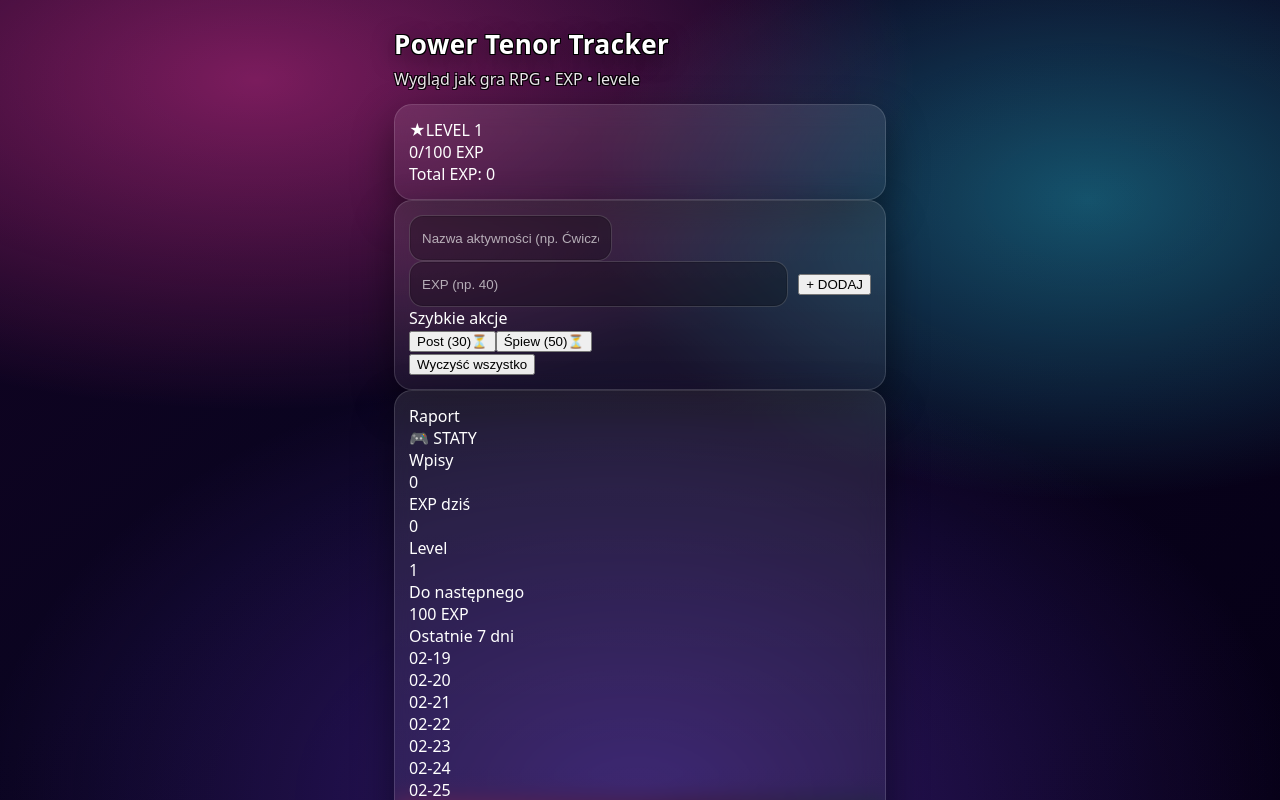
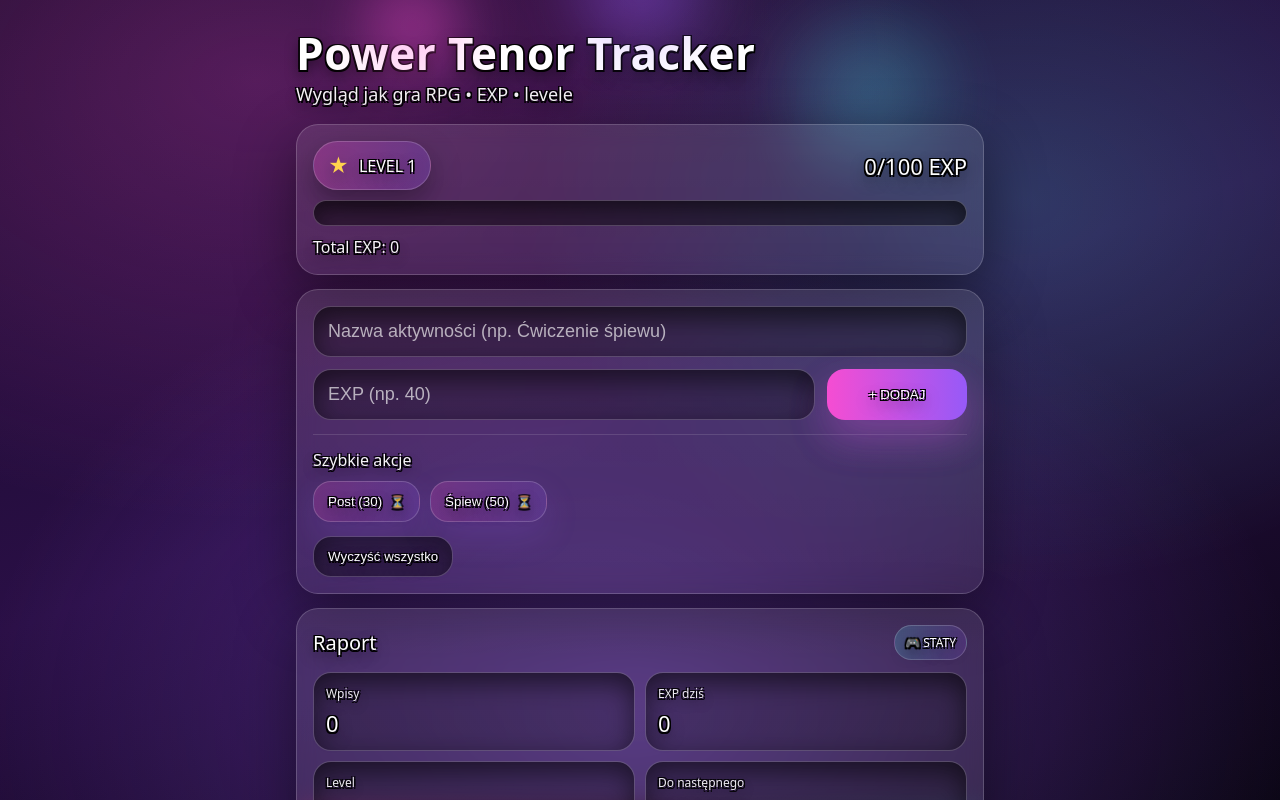
Before and after one commit to Marcinuskryza/power-tenor-tracker, a React (Vite) app: page / in a window 1280 px wide. Shown: the top 800 px of the page. Built offline with nearby package versions, Linux system fonts and the light colour scheme.

Commit message:
Update styles.css

```diff
--- a/src/styles.css
+++ b/src/styles.css
@@ -1,280 +1,437 @@
 :root{
-  --bg1:#2b0a6b;      /* fiolet */
-  --bg2:#ff3aa7;      /* róż */
-  --bg3:#2be7ff;      /* diament/cyjan */
-  --panel: rgba(20, 8, 38, .55);
-  --panel2: rgba(255,255,255,.08);
-  --stroke: #000;
-  --text: #fff;
+  --bg1:#180a2a;
+  --bg2:#2a0f46;
+  --bg3:#0b0615;
 
-  --glowPink: 0 0 18px rgba(255, 58, 167, .55);
-  --glowCyan: 0 0 18px rgba(43, 231, 255, .55);
-  --glowPurple: 0 0 22px rgba(125, 68, 255, .55);
+  --glass: rgba(255,255,255,0.08);
+  --glass2: rgba(255,255,255,0.10);
+  --border: rgba(255,255,255,0.18);
+
+  --pink:#ff4fd8;
+  --violet:#9b5cff;
+  --diamond:#53f6ff;
+
+  --shadow: 0 20px 60px rgba(0,0,0,0.45);
 }
 
 *{ box-sizing:border-box; }
-html,body{ height:100%; }
+html, body { height:100%; }
 body{
   margin:0;
-  font-family: ui-sans-serif, system-ui, -apple-system, Segoe UI, Roboto, Arial;
-  color: var(--text);
-  background: radial-gradient(1200px 600px at 20% 10%, rgba(255,58,167,.45), transparent 55%),
-              radial-gradient(1000px 600px at 85% 25%, rgba(43,231,255,.35), transparent 50%),
-              radial-gradient(1200px 800px at 50% 100%, rgba(125,68,255,.35), transparent 55%),
-              linear-gradient(140deg, #120321, #0a0420 40%, #060016);
-  overflow-x:hidden;
+  font-family: ui-sans-serif, system-ui, -apple-system, Segoe UI, Roboto, "Helvetica Neue", Arial, "Noto Sans", "Liberation Sans";
+  background: radial-gradient(1200px 800px at 20% 10%, rgba(255,79,216,0.25), transparent 55%),
+              radial-gradient(900px 700px at 80% 25%, rgba(83,246,255,0.18), transparent 55%),
+              radial-gradient(1200px 900px at 50% 90%, rgba(155,92,255,0.35), transparent 55%),
+              linear-gradient(160deg, var(--bg1), var(--bg2), var(--bg3));
+  color:#fff;
+}
+
+.stroke{
+  color:#fff;
+  text-shadow:
+    -1.5px -1.5px 0 #000,
+     1.5px -1.5px 0 #000,
+    -1.5px  1.5px 0 #000,
+     1.5px  1.5px 0 #000,
+     0 6px 14px rgba(0,0,0,0.55);
 }
 
 .app{
-  min-height:100%;
-  padding: 18px 14px 28px;
-  max-width: 520px;
+  max-width: 720px;
   margin: 0 auto;
+  padding: 24px 16px 40px;
+  position:relative;
+}
+
+.bgGlow{
+  position:absolute;
+  inset:-40px -20px auto -20px;
+  height: 220px;
+  background: radial-gradient(120px 120px at 20% 30%, rgba(255,79,216,0.5), transparent 65%),
+              radial-gradient(140px 140px at 50% 10%, rgba(155,92,255,0.55), transparent 70%),
+              radial-gradient(160px 160px at 80% 60%, rgba(83,246,255,0.30), transparent 70%);
+  filter: blur(22px);
+  opacity: 0.9;
+  pointer-events:none;
+}
+
+.header{
+  margin-top: 6px;
+  margin-bottom: 14px;
 }
 
 .title{
-  font-size: 26px;
-  font-weight: 900;
-  letter-spacing: .5px;
-  margin: 8px 0 12px;
-  text-shadow:
-    -1px -1px 0 var(--stroke),
-     1px -1px 0 var(--stroke),
-    -1px  1px 0 var(--stroke),
-     1px  1px 0 var(--stroke),
-     0 6px 22px rgba(0,0,0,.55);
+  font-size: 44px;
+  line-height: 1.05;
+  margin: 0 0 6px;
+  letter-spacing: 0.5px;
 }
 
 .subtitle{
-  opacity:.9;
-  margin-top:-6px;
-  margin-bottom:14px;
-  text-shadow:
-    -1px -1px 0 var(--stroke),
-     1px -1px 0 var(--stroke),
-    -1px  1px 0 var(--stroke),
-     1px  1px 0 var(--stroke);
+  font-size: 18px;
+  opacity: 0.95;
+  margin-bottom: 18px;
 }
 
 .card{
-  background: linear-gradient(180deg, rgba(255,255,255,.10), rgba(255,255,255,.06));
-  border: 1px solid rgba(255,255,255,.14);
-  border-radius: 18px;
-  padding: 14px;
-  backdrop-filter: blur(12px);
-  box-shadow: 0 16px 40px rgba(0,0,0,.45);
+  border-radius: 22px;
+  padding: 16px;
+  margin-bottom: 14px;
+}
+
+.cardGlass{
+  background: linear-gradient(180deg, var(--glass2), var(--glass));
+  border: 1px solid var(--border);
+  box-shadow: var(--shadow);
+  backdrop-filter: blur(10px);
+}
+
+.levelRow{
+  display:flex;
+  align-items:center;
+  justify-content: space-between;
+  gap: 12px;
+  margin-bottom: 10px;
+}
+
+.pill{
+  display:flex;
+  align-items:center;
+  gap: 10px;
+  padding: 10px 14px;
+  border-radius: 999px;
+  background: linear-gradient(90deg, rgba(255,79,216,0.25), rgba(155,92,255,0.22));
+  border: 1px solid rgba(255,255,255,0.18);
+  box-shadow: 0 12px 30px rgba(0,0,0,0.35);
+}
+
+.star{
+  font-size: 20px;
+  color: #ffd34d;
+  text-shadow: 0 6px 18px rgba(0,0,0,0.5);
+}
+
+.levelMeta{
+  font-size: 22px;
+}
+
+.xpBarOuter{
+  position:relative;
+  height: 26px;            /* ✅ grubszy */
+  border-radius: 999px;
+  background: rgba(0,0,0,0.35);
+  border: 1px solid rgba(255,255,255,0.18);
+  overflow:hidden;
+  box-shadow: inset 0 10px 22px rgba(0,0,0,0.55);
+}
+
+.xpBarInner{
+  height:100%;
+  width:0%;
+  border-radius: 999px;
+  background: linear-gradient(90deg, var(--pink), var(--violet), var(--diamond));
+  box-shadow: 0 0 22px rgba(255,79,216,0.45), 0 0 30px rgba(83,246,255,0.25);
+  transition: width 320ms ease;
+}
+
+.xpBarShine{
+  position:absolute;
+  inset:0;
+  background: linear-gradient(120deg, transparent 0%, rgba(255,255,255,0.18) 35%, transparent 65%);
+  transform: translateX(-30%);
+  animation: shine 2.8s infinite ease-in-out;
+  pointer-events:none;
+}
+
+@keyframes shine{
+  0%{ transform: translateX(-60%); opacity:0.0; }
+  25%{ opacity:0.35; }
+  50%{ transform: translateX(60%); opacity:0.1; }
+  100%{ transform: translateX(60%); opacity:0.0; }
+}
+
+.smallText{
+  margin-top: 10px;
+  font-size: 16px;
+  opacity: 0.95;
+}
+
+.inputs{
+  display:flex;
+  flex-direction: column;
+  gap: 12px;
 }
 
 .row{
   display:flex;
-  gap:10px;
-  align-items:center;
+  gap: 12px;
 }
 
 .input{
-  flex:1;
-  height: 46px;
-  border-radius: 14px;
-  border: 1px solid rgba(255,255,255,.16);
-  background: rgba(0,0,0,.25);
+  width: 100%;
+  padding: 14px 14px;
+  border-radius: 18px;
+  border: 1px solid rgba(255,255,255,0.18);
+  background: rgba(0,0,0,0.25);
   color:#fff;
-  padding: 0 12px;
   outline:none;
-  box-shadow: inset 0 0 0 1px rgba(0,0,0,.15);
-}
-.input::placeholder{ color: rgba(255,255,255,.65); }
-
-.btn{
-  height:46px;
-  padding: 0 14px;
-  border-radius: 14px;
-  border: 1px solid rgba(255,255,255,.2);
-  color:#fff;
-  font-weight: 800;
-  cursor:pointer;
-  background: linear-gradient(135deg, rgba(255,58,167,.85), rgba(125,68,255,.85));
-  box-shadow: var(--glowPink), var(--glowPurple), 0 10px 26px rgba(0,0,0,.35);
-}
-.btn:active{ transform: translateY(1px); }
-
-.grid{
-  display:grid;
-  gap: 12px;
-  margin-top: 14px;
+  font-size: 18px;
+  box-shadow: inset 0 10px 26px rgba(0,0,0,0.55);
 }
 
-.tile{
-  position:relative;
-  user-select:none;
-  border-radius: 18px;
-  padding: 14px 14px 12px;
-  border: 1px solid rgba(255,255,255,.16);
-  background:
-    linear-gradient(180deg, rgba(0,0,0,.26), rgba(0,0,0,.20)),
-    radial-gradient(900px 120px at 10% 0%, rgba(255,58,167,.25), transparent 60%),
-    radial-gradient(900px 120px at 90% 0%, rgba(43,231,255,.22), transparent 60%);
-  box-shadow: 0 14px 34px rgba(0,0,0,.46);
-  overflow:hidden;
+.input::placeholder{
+  color: rgba(255,255,255,0.65);
 }
 
-.tile::before{
-  content:"";
-  position:absolute;
-  inset:-2px;
-  background: linear-gradient(135deg, rgba(255,58,167,.65), rgba(43,231,255,.55), rgba(125,68,255,.65));
-  filter: blur(18px);
-  opacity:.35;
-  pointer-events:none;
+.btnPrimary{
+  min-width: 140px;
+  border: none;
+  border-radius: 18px;
+  padding: 14px 16px;
+  cursor:pointer;
+  background: linear-gradient(90deg, rgba(255,79,216,0.95), rgba(155,92,255,0.95));
+  box-shadow: 0 18px 40px rgba(255,79,216,0.22), 0 18px 40px rgba(155,92,255,0.18);
+  transition: transform 120ms ease, filter 120ms ease;
 }
 
-.tileTop{
+.btnPrimary:active{
+  transform: translateY(1px) scale(0.99);
+  filter: brightness(0.96);
+}
+
+.quickWrap{
+  margin-top: 14px;
+  padding-top: 14px;
+  border-top: 1px solid rgba(255,255,255,0.12);
+}
+
+.quickTitle{
+  font-size: 16px;
+  opacity: 0.95;
+  margin-bottom: 10px;
+}
+
+.quickGrid{
+  display:flex;
+  flex-wrap: wrap;   /* ✅ rośnie / zawija */
+  gap: 10px;
+  margin-bottom: 14px;
+}
+
+.chip{
   position:relative;
+  border: 1px solid rgba(255,255,255,0.18);
+  background: linear-gradient(90deg, rgba(255,79,216,0.20), rgba(155,92,255,0.18));
+  padding: 12px 14px;
+  border-radius: 18px;
+  cursor:pointer;
+  box-shadow: 0 14px 34px rgba(155,92,255,0.16);
+  transition: transform 120ms ease, filter 120ms ease;
+}
+
+.chip:active{
+  transform: translateY(1px) scale(0.99);
+  filter: brightness(0.97);
+}
+
+.chipHint{
+  margin-left: 8px;
+  opacity: 0.85;
+  font-size: 12px;
+}
+
+.btnDanger{
+  border: 1px solid rgba(255,255,255,0.18);
+  background: rgba(0,0,0,0.25);
+  padding: 12px 14px;
+  border-radius: 18px;
+  cursor:pointer;
+  box-shadow: inset 0 10px 26px rgba(0,0,0,0.55);
+}
+
+.entries{
+  margin-top: 10px;
   display:flex;
-  justify-content:space-between;
-  align-items:flex-start;
+  flex-direction: column;
   gap: 10px;
 }
 
-.tileName{
-  font-weight: 900;
-  font-size: 16px;
-  line-height: 1.2;
-  text-shadow:
-    -1px -1px 0 var(--stroke),
-     1px -1px 0 var(--stroke),
-    -1px  1px 0 var(--stroke),
-     1px  1px 0 var(--stroke),
-     0 6px 18px rgba(0,0,0,.45);
+.entryCard{
+  display:flex;
+  align-items:center;
+  justify-content: space-between;
+  gap: 12px;
+  padding: 14px 14px;
+  border-radius: 20px;
+  background: linear-gradient(180deg, rgba(255,255,255,0.10), rgba(255,255,255,0.06));
+  border: 1px solid rgba(255,255,255,0.18);
+  box-shadow: var(--shadow);
+  backdrop-filter: blur(10px);
 }
 
-.tileExp{
-  font-weight: 900;
-  font-size: 16px;
-  white-space:nowrap;
-  text-shadow:
-    -1px -1px 0 var(--stroke),
-     1px -1px 0 var(--stroke),
-    -1px  1px 0 var(--stroke),
-     1px  1px 0 var(--stroke);
-  padding: 6px 10px;
-  border-radius: 999px;
-  border: 1px solid rgba(255,255,255,.22);
-  background: rgba(0,0,0,.22);
-  box-shadow: var(--glowCyan);
+.entryLeft{
+  display:flex;
+  flex-direction: column;
+  gap: 6px;
 }
 
-.tileHint{
-  position:relative;
-  margin-top: 10px;
-  font-size: 12px;
-  opacity:.85;
+.entryName{
+  font-size: 20px;
 }
 
-.holdOverlay{
-  position:absolute;
-  inset:0;
-  background: rgba(0,0,0,.35);
+.entryTime{
+  font-size: 12px;
+  opacity: 0.8;
+}
+
+.entryExp{
+  font-size: 22px;
+  padding: 10px 12px;
+  border-radius: 16px;
+  background: linear-gradient(90deg, rgba(83,246,255,0.18), rgba(255,79,216,0.16));
+  border: 1px solid rgba(255,255,255,0.18);
+  box-shadow: 0 16px 34px rgba(83,246,255,0.10);
+}
+
+.empty{
+  margin-top: 8px;
+  font-size: 22px;
+  opacity: 0.95;
+}
+
+.footer{
+  margin-top: 16px;
+  opacity: 0.85;
+  font-size: 14px;
+  text-align:center;
+}
+
+/* REPORT */
+.reportHeader{
   display:flex;
   align-items:center;
-  justify-content:center;
-  gap:10px;
-  opacity:0;
-  pointer-events:none;
-  transition: opacity .15s ease;
+  justify-content: space-between;
+  margin-bottom: 12px;
 }
 
-.tile.holding .holdOverlay{
-  opacity:1;
+.reportTitle{
+  font-size: 20px;
 }
 
-.holdPill{
-  padding: 10px 12px;
+.reportBadge{
+  font-size: 12px;
+  padding: 8px 10px;
   border-radius: 999px;
-  border: 1px solid rgba(255,255,255,.22);
-  background: rgba(0,0,0,.25);
-  backdrop-filter: blur(8px);
-  text-shadow:
-    -1px -1px 0 var(--stroke),
-     1px -1px 0 var(--stroke),
-    -1px  1px 0 var(--stroke),
-     1px  1px 0 var(--stroke);
-  box-shadow: 0 12px 28px rgba(0,0,0,.35);
+  border: 1px solid rgba(255,255,255,0.18);
+  background: linear-gradient(90deg, rgba(83,246,255,0.18), rgba(155,92,255,0.16));
 }
 
-/* RPG EXP BAR */
-.rpgBar{
-  margin: 14px 0 10px;
+.reportGrid{
+  display:grid;
+  grid-template-columns: repeat(2, minmax(0, 1fr));
+  gap: 10px;
+  margin-bottom: 14px;
+}
+
+.statBox{
   padding: 12px;
   border-radius: 18px;
-  background: linear-gradient(180deg, rgba(255,255,255,.10), rgba(255,255,255,.06));
-  border: 1px solid rgba(255,255,255,.14);
-  backdrop-filter: blur(10px);
-  box-shadow: 0 16px 38px rgba(0,0,0,.42);
+  border: 1px solid rgba(255,255,255,0.18);
+  background: rgba(0,0,0,0.20);
+  box-shadow: inset 0 10px 26px rgba(0,0,0,0.55);
 }
 
-.rpgHeader{
-  display:flex;
-  justify-content:space-between;
-  align-items:center;
-  gap:10px;
-  margin-bottom: 10px;
+.statLabel{
+  font-size: 12px;
+  opacity: 0.9;
 }
 
-.levelBadge{
-  display:inline-flex;
-  align-items:center;
-  gap:8px;
-  padding: 8px 12px;
-  border-radius: 999px;
-  border: 1px solid rgba(255,255,255,.18);
-  background: rgba(0,0,0,.20);
-  box-shadow: var(--glowPurple);
-  font-weight: 900;
-  text-shadow:
-    -1px -1px 0 var(--stroke),
-     1px -1px 0 var(--stroke),
-    -1px  1px 0 var(--stroke),
-     1px  1px 0 var(--stroke);
+.statValue{
+  margin-top: 6px;
+  font-size: 22px;
 }
 
-.rpgNumbers{
-  font-weight: 900;
-  text-shadow:
-    -1px -1px 0 var(--stroke),
-     1px -1px 0 var(--stroke),
-    -1px  1px 0 var(--stroke),
-     1px  1px 0 var(--stroke);
+.chart{
+  padding: 12px;
+  border-radius: 18px;
+  border: 1px solid rgba(255,255,255,0.18);
+  background: rgba(0,0,0,0.20);
+  box-shadow: inset 0 10px 26px rgba(0,0,0,0.55);
+  margin-bottom: 14px;
 }
 
-.barTrack{
-  height: 22px; /* grubszy */
-  border-radius: 999px;
-  background: rgba(0,0,0,.35);
-  border: 1px solid rgba(255,255,255,.18);
-  overflow:hidden;
-  box-shadow: inset 0 0 0 1px rgba(0,0,0,.25);
+.chartTitle{
+  font-size: 14px;
+  margin-bottom: 10px;
+  opacity: 0.95;
 }
 
-.barFill{
-  height:100%;
-  width: 0%;
-  border-radius: 999px;
-  background: linear-gradient(90deg, rgba(255,58,167,.95), rgba(125,68,255,.95), rgba(43,231,255,.95));
-  box-shadow: var(--glowPink), var(--glowCyan);
-  transition: width .25s ease;
-  position:relative;
+.bars{
+  display:flex;
+  align-items:flex-end;
+  gap: 8px;
+  height: 120px;
 }
 
-.barFill::after{
-  content:"";
-  position:absolute;
-  inset:0;
-  background: linear-gradient(90deg, rgba(255,255,255,.35), transparent 45%, rgba(255,255,255,.25));
-  opacity:.35;
+.barCol{
+  flex:1;
+  display:flex;
+  flex-direction: column;
+  align-items:center;
+  gap: 6px;
 }
 
-.small{
-  margin-top: 10px;
-  font-size: 12px;
-  opacity:.9;
+.bar{
+  width: 100%;
+  border-radius: 14px;
+  background: linear-gradient(180deg, rgba(255,79,216,0.95), rgba(83,246,255,0.80));
+  box-shadow: 0 14px 30px rgba(255,79,216,0.14), 0 14px 30px rgba(83,246,255,0.10);
+  border: 1px solid rgba(255,255,255,0.18);
 }
+
+.barLabel{
+  font-size: 11px;
+  opacity: 0.85;
+}
+
+.topLists{
+  display:grid;
+  grid-template-columns: repeat(2, minmax(0,1fr));
+  gap: 10px;
+}
+
+.topList{
+  padding: 12px;
+  border-radius: 18px;
+  border: 1px solid rgba(255,255,255,0.18);
+  background: rgba(0,0,0,0.20);
+  box-shadow: inset 0 10px 26px rgba(0,0,0,0.55);
+}
+
+.topTitle{
+  font-size: 14px;
+  margin-bottom: 10px;
+  opacity: 0.95;
+}
+
+.topRow{
+  display:flex;
+  justify-content: space-between;
+  padding: 8px 0;
+  border-top: 1px solid rgba(255,255,255,0.10);
+}
+
+.topRow:first-of-type{
+  border-top: none;
+}
+
+.muted{
+  opacity: 0.75;
+}
+
+/* Mobile tweaks */
+@media (max-width: 420px){
+  .title{ font-size: 36px; }
+  .levelMeta{ font-size: 18px; }
+  .btnPrimary{ min-width: 120px; }
+}
```
